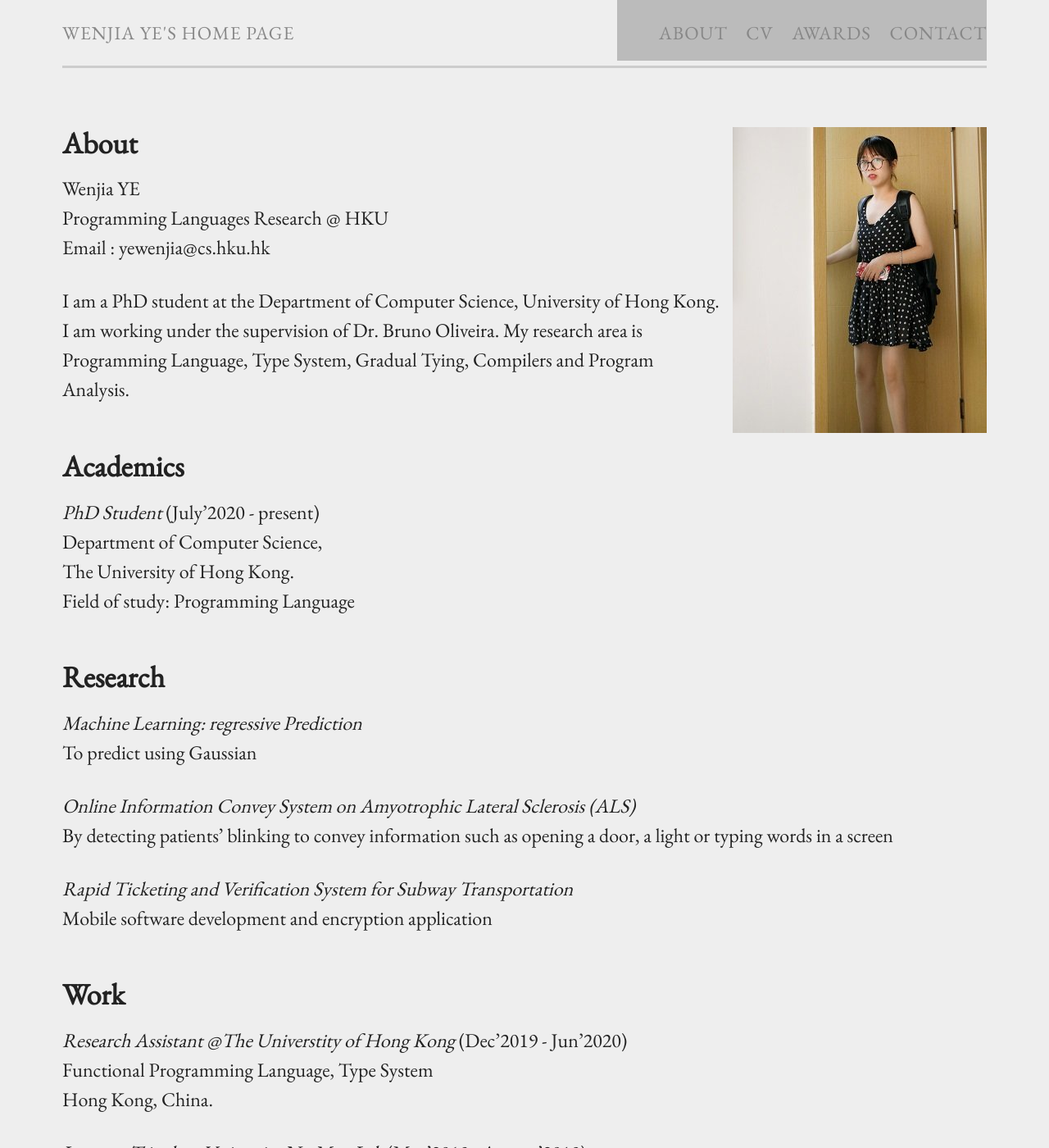
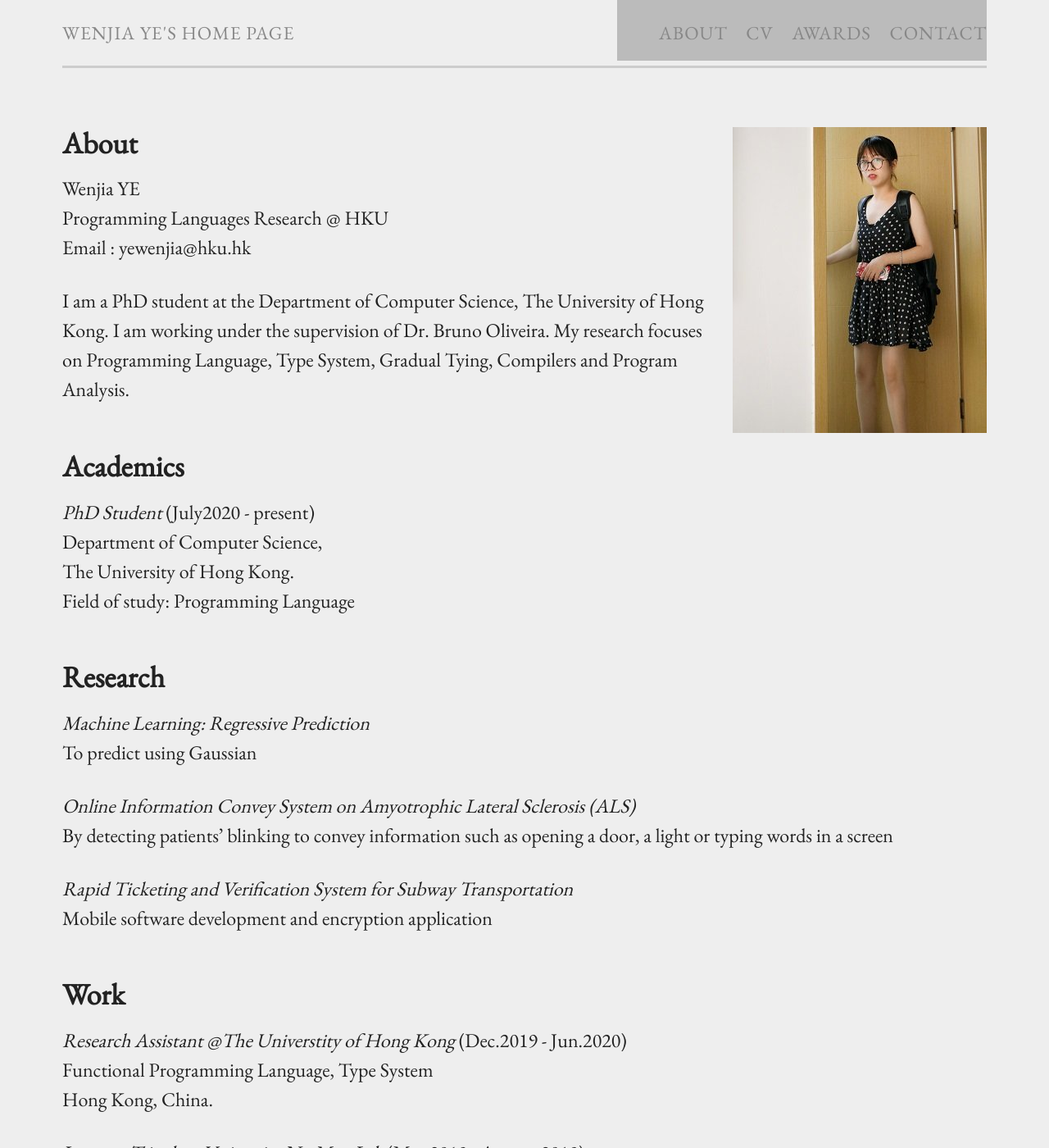
Before and after one commit to YeWenjia/YeWenjia.github.io, a Jekyll site: the page built from index.md, in a window 1280 px wide and 1400 px high. Shown: the whole window at 82% size. Built offline with Jekyll 4.4.1, drawn with Linux system fonts in a browser that asks for light colours; some of the changed text lies outside the part shown.

Commit message:
Update index.md

```diff
--- a/index.md
+++ b/index.md
@@ -10,14 +10,14 @@ permalink: /
 
 Wenjia YE <br />
 Programming Languages Research @ HKU <br />
-Email : yewenjia@cs.hku.hk
+Email : yewenjia@hku.hk
 
-I am a PhD student at the Department of Computer Science, University of Hong Kong. I am working under the supervision of Dr. Bruno Oliveira.
-My research area is Programming Language, Type System, Gradual Tying, Compilers and Program Analysis.
+I am a PhD student at the Department of Computer Science, The University of Hong Kong. I am working under the supervision of Dr. Bruno Oliveira.
+My research focuses on Programming Language, Type System, Gradual Tying, Compilers and Program Analysis.
 
 ## Academics
 
-*PhD Student* (July'2020 - present) <br />
+*PhD Student* (July2020 - present) <br />
    Department of Computer Science, <br />
    The University of Hong Kong. <br />
    Field of study: Programming Language
@@ -25,7 +25,7 @@ My research area is Programming Language, Type System, Gradual Tying, Compilers
 
 ## Research
 
-*Machine Learning: regressive Prediction* <br />
+*Machine Learning: Regressive Prediction* <br />
    To predict using Gaussian <br />
 
 *Online Information Convey System on Amyotrophic Lateral Sclerosis (ALS)* <br />
@@ -36,15 +36,15 @@ My research area is Programming Language, Type System, Gradual Tying, Compilers
 
 ## Work
 
-*Research Assistant @The Universtity of Hong Kong* (Dec'2019 - Jun'2020) <br />
+*Research Assistant @The Universtity of Hong Kong* (Dec.2019 - Jun.2020) <br />
    Functional Programming Language, Type System <br />
    Hong Kong, China.
 
-*Intern @Tsinghua University NetMan Lab* (May'2019 - August'2019) <br />
+*Intern @Tsinghua University NetMan Lab* (May.2019 - August.2019) <br />
    Machine Learning <br />
    Beijing, China.
 
-*Intern  @National Key Laboratory of Pattern Recognition, Institute of Automation, Chinese Academy of Sciences* (Feb'2019 -  May'2019) <br />
+*Intern  @National Key Laboratory of Pattern Recognition, Institute of Automation, Chinese Academy of Sciences* (Feb.2019 -  May.2019) <br />
    Natural Language Processing <br />
    Beijing, China.
 
```
